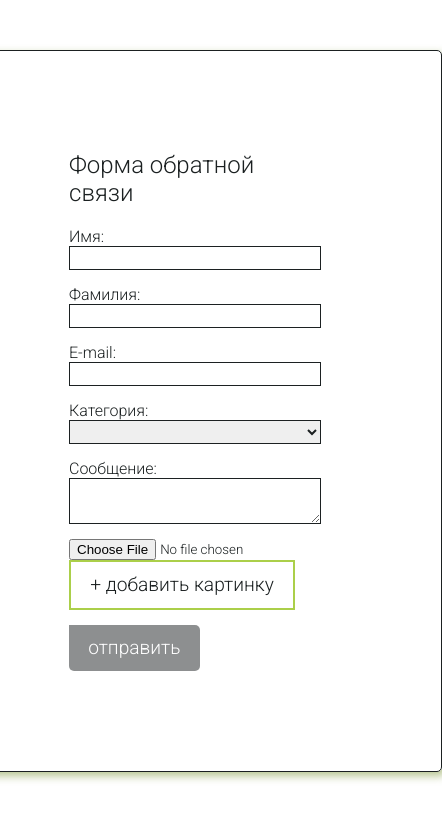
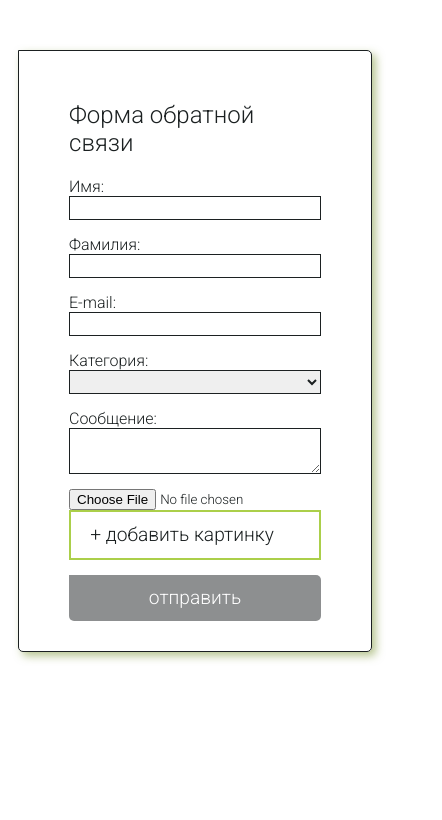
Before and after one commit to tric-itpc/task-frontend, a React (Create React App) app: page / in a window 390 px wide. Shown: the top 820 px of the page, 442 px wide, since content can reach past the window. Built offline with nearby package versions, Linux system fonts and the light colour scheme.

Commit message:
refactor styles

```diff
--- a/src/App.module.css
+++ b/src/App.module.css
@@ -1,4 +1,4 @@
-.root {
+.card {
   padding: 50px 30px 30px;
   display: flex;
   justify-content: center;
--- a/src/App.tsx
+++ b/src/App.tsx
@@ -4,7 +4,7 @@ import Form from "./Form";
 import styles from "./App.module.css";
 
 const App: React.FC = () => (
-  <div className={styles.root}>
+  <div className={styles.card}>
     <Form />
   </div>
 );
--- a/src/Form/styles.module.css
+++ b/src/Form/styles.module.css
@@ -1,6 +1,6 @@
 .form {
   width: 500px;
-  padding: 80px 120px 100px;
+  padding: 50px 120px 100px;
   border: 1px solid rgb(27, 32, 33);
   border-radius: 5px;
   border-top-left-radius: 0;
@@ -10,3 +10,11 @@
 .form__imageField > input {
   display: none;
 }
+
+
+@media (max-width: 600px) {
+  .form {
+    width: 100%;
+    padding: 30px 50px;
+  }
+}
--- a/src/components/Button/styles.module.css
+++ b/src/components/Button/styles.module.css
@@ -27,3 +27,9 @@ button:disabled {
   background-color: hsl(76, 58%, 50%);
   outline: 1px solid hsl(76, 58%, 35%);
 }
+
+@media (max-width: 600px) {
+  .button {
+    width: 100%;
+  }
+}
--- a/src/components/FileUploadInput/index.tsx
+++ b/src/components/FileUploadInput/index.tsx
@@ -27,7 +27,7 @@ const FileUploadInput: React.FC<FieldProps> = ({ field, form, ...inputProps }) =
           <div role='button' tabIndex={0} className={styles.fileUpload__button}>
             + добавить картинку
           </div>
-          <span>{field.value?.name}</span>
+          <span className={styles.fileUpload__fileName}>{field.value?.name}</span>
         </div>
       </label>
       <ErrorMessage name={field.name} message={form.errors[field.name]} />
--- a/src/components/FileUploadInput/styles.module.css
+++ b/src/components/FileUploadInput/styles.module.css
@@ -22,3 +22,16 @@
   background-color: hsla(76, 58%, 55%, 0.8);
   outline: 1px solid hsl(76, 58%, 35%);
 }
+
+.fileUpload__fileName {
+  white-space: nowrap;
+  line-height: 2em;
+}
+
+@media (max-width: 600px) {
+  .fileUpload__button {
+    margin-right: 0;
+    width: 100%;
+    box-sizing: border-box;
+  }
+}
--- a/src/components/FormField/index.tsx
+++ b/src/components/FormField/index.tsx
@@ -13,11 +13,11 @@ interface IProps extends FieldConfig {
 
 const FormField: React.FC<IProps> = ({ label, name, options, ...other }) => {
   return (
-    <div className={styles.root}>
-      <label className={styles.label} htmlFor={name}>
+    <div className={styles.field}>
+      <label className={styles.field__label} htmlFor={name}>
         {label}:
       </label>
-      <Field id={name} name={name} className={styles.field} {...other}>
+      <Field id={name} name={name} className={styles.field__input} {...other}>
         {options &&
           options.map((option) => (
             <option key={option.label} value={option.value}>
--- a/src/components/FormField/styles.module.css
+++ b/src/components/FormField/styles.module.css
@@ -1,14 +1,14 @@
-.root {
+.field {
   margin: 15px 0;
   display: flex;
   flex-direction: column;
 }
 
-.label {
+.field__label {
   margin-right: 10px;
 }
 
-.field {
+.field__input {
   font-size: 1.1rem;
   border: 1px solid hsl(190, 10%, 12%);
 }
```
